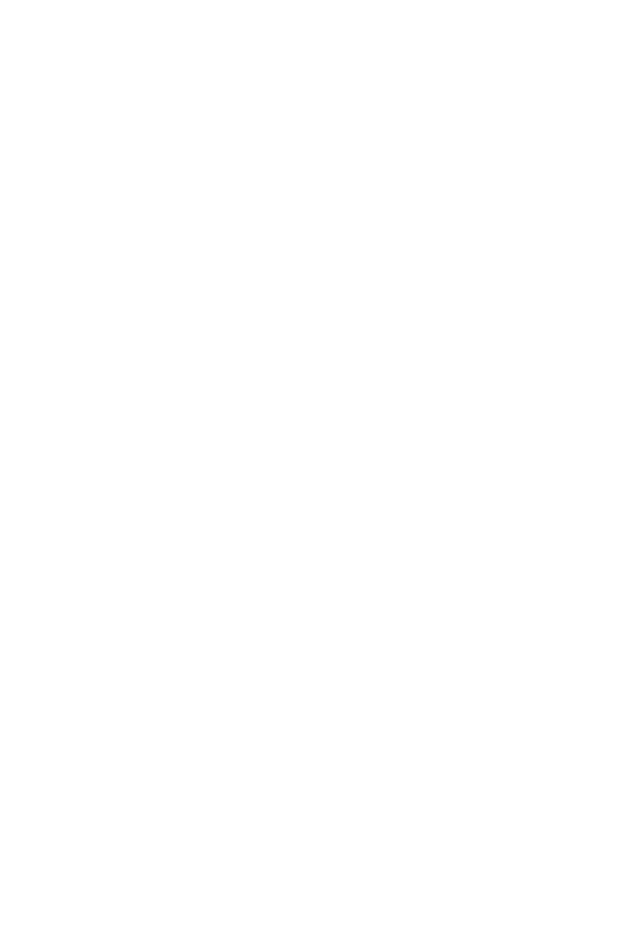
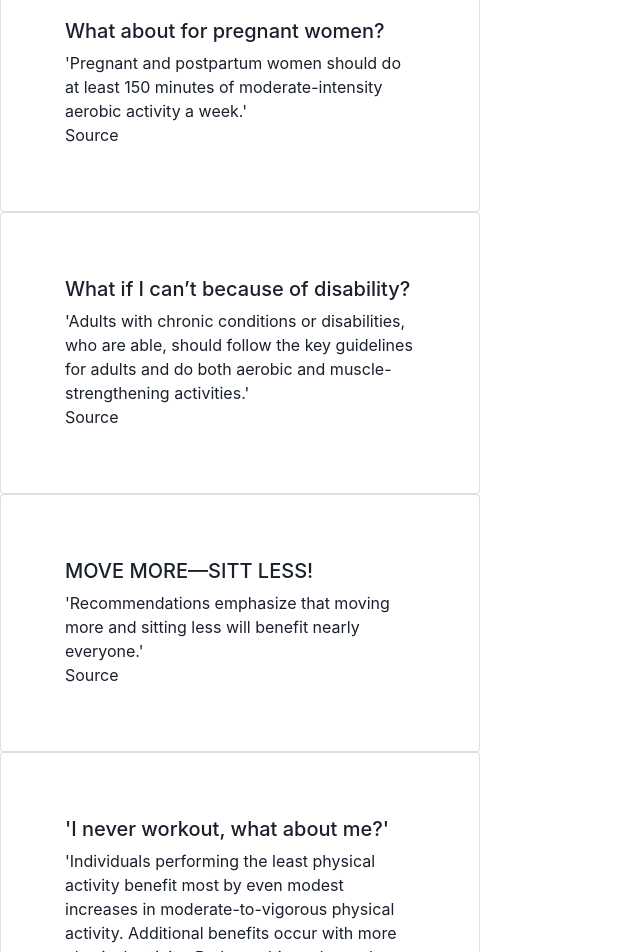
Before and after one commit to Mange99/Janet-Jackson, a React (Create React App) app: page /tips in a window 1280 px wide. Before the commit this address had no page. Shown: the part 480-1432 px from the top of the page, without its empty margins (0-640 px from the left). Before the commit the page ends 800 px from the top, so only its background shows below. Built offline with nearby package versions, Linux system fonts and the light colour scheme.

Commit message:
TipsPage
The first of the tips page done! :)

```diff
--- a/src/App.tsx
+++ b/src/App.tsx
@@ -2,6 +2,7 @@
 import { BrowserRouter, Route, Routes } from "react-router-dom";
 import { ExercisePage } from "../src/components/exercisePage/exercisePage";
 import { CalculatorPage } from "../src/components/calculatorPage/calculatorPage";
+import { TipsPage } from "../src/components/tipsPage/tipsPage";
 
 function App() {
   return (
@@ -10,6 +11,7 @@
         <Route path="/" element={<HeaderComponent />}>
           <Route path="exercise" element={<ExercisePage />} />
           <Route path="calculators" element={<CalculatorPage />} />
+          <Route path="tips" element={<TipsPage />} />
         </Route>
       </Routes>
     </BrowserRouter>
--- /dev/null
+++ b/src/components/tipsCard/tips.tsx
@@ -0,0 +1,68 @@
+import React from "react";
+import ReactDOM from "react-dom";
+import { Button, Card } from "react-bootstrap";
+
+
+
+export interface tipsData {
+  title: string;
+  tipsDescription: string;
+  id: string;
+  tipsImg: string;
+  sourceTips: string;
+}
+
+const tipss: tipsData[] = [
+  {
+    title: "150 to 300 Minutes a week! …",
+    tipsDescription: "'Adults should do at least 150 minutes to 300 minutes a week of moderate-intensity, or 75 minutes to 150 minutes a week of vigorous-intensity aerobic physical activity, or an equivalent combination of moderate- and vigorous-intensity aerobic activity. They should also do muscle-strengthening activities on 2 or more days a week.'",
+    id: "0001",
+    tipsImg: "temp",
+    sourceTips: "https://jamanetwork.com/journals/jama/article-abstract/2712935",
+  },
+  {
+    title: "What about for pregnant women?",
+    tipsDescription: "'Pregnant and postpartum women should do at least 150 minutes of moderate-intensity aerobic activity a week.'",
+    id: "0002",
+    tipsImg: "temp",
+    sourceTips: "https://jamanetwork.com/journals/jama/article-abstract/2712935",
+  },
+  {
+    title: "What if I can’t because of disability?",
+    tipsDescription: "'Adults with chronic conditions or disabilities, who are able, should follow the key guidelines for adults and do both aerobic and muscle-strengthening activities.'",
+    id: "0003",
+    tipsImg: "temp",
+    sourceTips: "https://jamanetwork.com/journals/jama/article-abstract/2712935",
+  },
+  {
+    title: "MOVE MORE—SITT LESS!",
+    tipsDescription: "'Recommendations emphasize that moving more and sitting less will benefit nearly everyone.'",
+    id: "0004",
+    tipsImg: "temp",
+    sourceTips: "https://jamanetwork.com/journals/jama/article-abstract/2712935",
+  },
+  {
+    title: "'I never workout, what about me?'",
+    tipsDescription: "'Individuals performing the least physical activity benefit most by even modest increases in moderate-to-vigorous physical activity. Additional benefits occur with more physical activity. Both aerobic and muscle-strengthening physical activity are beneficial.'",
+    id: "0005",
+    tipsImg: "temp",
+    sourceTips: "https://jamanetwork.com/journals/jama/article-abstract/2712935",
+  },
+];
+
+export function Tips () {
+    return  (
+        <>
+          {tipss.map(tipss => (
+          <Card style={{ width: "30rem", padding: "3rem"}}>
+            <Card.Body>
+              <Card.Title>{tipss.title}</Card.Title>
+              <Card.Text>{tipss.tipsDescription}</Card.Text>
+              <a href = {tipss.sourceTips}> Source </a>
+            </Card.Body>
+          </Card>
+          ))}
+        </>
+
+    );
+}
--- /dev/null
+++ b/src/components/tipsPage/tipsPage.tsx
@@ -0,0 +1,8 @@
+import { Tips } from "../tipsCard/tips";
+
+
+
+
+export function TipsPage() {
+  return <Tips />;
+}
```
